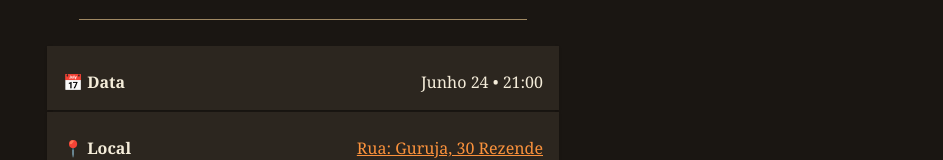
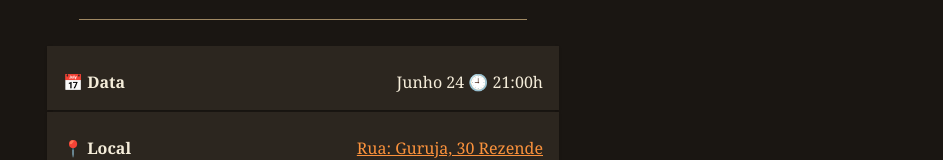
Before and after one commit to DouglasRamosP/convite-rockjunino, a React (Vite) app in the folder frontend/: page / in a window 1280 px wide. Shown: the part 325-485 px from the top of the page, without its empty margins (337-1280 px from the left). Built offline with nearby package versions, Linux system fonts and the light colour scheme.

Commit message:
ajuste na data e hora

```diff
--- a/frontend/src/components/SecaoHorario.jsx
+++ b/frontend/src/components/SecaoHorario.jsx
@@ -6,7 +6,7 @@ export default function SecaoHorario() {
       <CardContent className="space-y-2 py-4">
         <div className="flex justify-between">
           <strong>📅 Data</strong>
-          <span>Junho 24 • 21:00</span>
+          <span>Junho 24 🕘 21:00h</span>
         </div>
       </CardContent>
     </Card>
```
